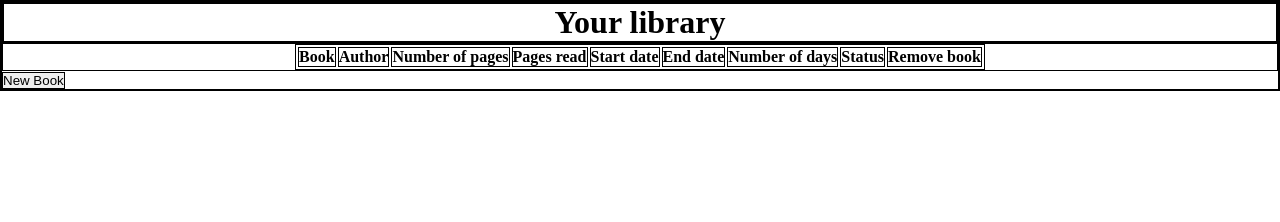
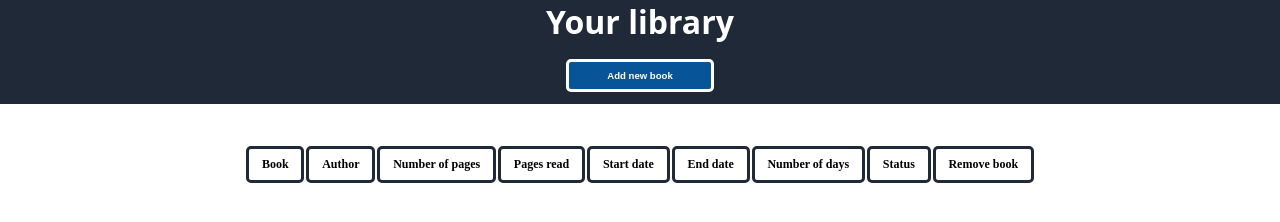
Before and after one commit to RobRusu/Library, a plain HTML site: page index.html in a window 1280 px wide. Drawn offline with Linux system fonts and the light colour scheme; a web font is replaced by a local one.

Commit message:
Added style to the header and table

```diff
--- a/index.html
+++ b/index.html
@@ -6,10 +6,14 @@
   <title>Library</title>
   <link rel="stylesheet" href="style.css">
   <script src="script.js" defer></script>
+  <link rel="preconnect" href="https://fonts.googleapis.com">
+  <link rel="preconnect" href="https://fonts.gstatic.com" crossorigin>
+  <link href="https://fonts.googleapis.com/css2?family=Rubik+Doodle+Shadow&display=swap" rel="stylesheet">
 </head>
 <body>
   <div class="header">
     <h1>Your library</h1>
+    <button id="show-dialog">Add new book</button>
   </div>
   <div class="books">
     <table>
@@ -67,6 +71,5 @@
       <button class="submit">Submit</button>
     </form>
   </dialog>
-  <button id="show-dialog">New Book</button>
 </body>
 </html>
--- a/style.css
+++ b/style.css
@@ -2,11 +2,32 @@
   margin: 0;
   padding: 0;
   box-sizing: border-box;
-  border: 1px solid black;
+  /* border: 1px solid black; */
 }
 
 .header {
   text-align: center;
+  background-color: #1f2937;
+  color: white;
+  height: 13vh;
+  font-size: 2vh;
+  font-family: 'Rubik Doodle Shadow', system-ui;
+}
+
+.header > button {
+  background-color: #075598;
+  margin-top: 2vh;
+  padding: 1vh 3vw;
+  border: 3px solid white;
+  color: white;
+  font-weight: bold;
+  font-size: 1.2vh;
+  border-radius: 5px;
+}
+
+.header > button:hover{
+  cursor: pointer;
+  background-color: #425da7;
 }
 
 .books {
@@ -18,7 +39,6 @@
   background-color: rgb(66, 66, 65);
   opacity: 0.5;
 }
-
 
 dialog {
   top: 30%;
@@ -35,3 +55,42 @@ form {
 td > input {
   border: none;
 }
+
+table {
+  margin-top: 5vh;
+  /* border: 5px solid #1f2937; */
+}
+
+table > thead > tr > th,
+table > tr > td {
+  border: 3px solid #1f2937;
+  border-radius: 5px;
+}
+
+table > thead > tr > th {
+  padding: 1vh 1vw;
+  font-size: min(1.5vh, 1.5vw);
+}
+
+table > tr > td {
+  padding: 0.3vh 0.3vw;
+  text-align: center;
+  font-size: min(1.2vh, 1.2vw);
+}
+
+table > tr > td > input {
+  text-align: center;
+  font-size: inherit;
+}
+
+table > tr > td:nth-last-child(-n+2){
+  padding: 0;
+}
+
+table > tr > td > button {
+  width: 100%;
+  height: 2rem;
+  border: none;
+  font-weight: bold;
+  font-size: inherit;
+}
```
